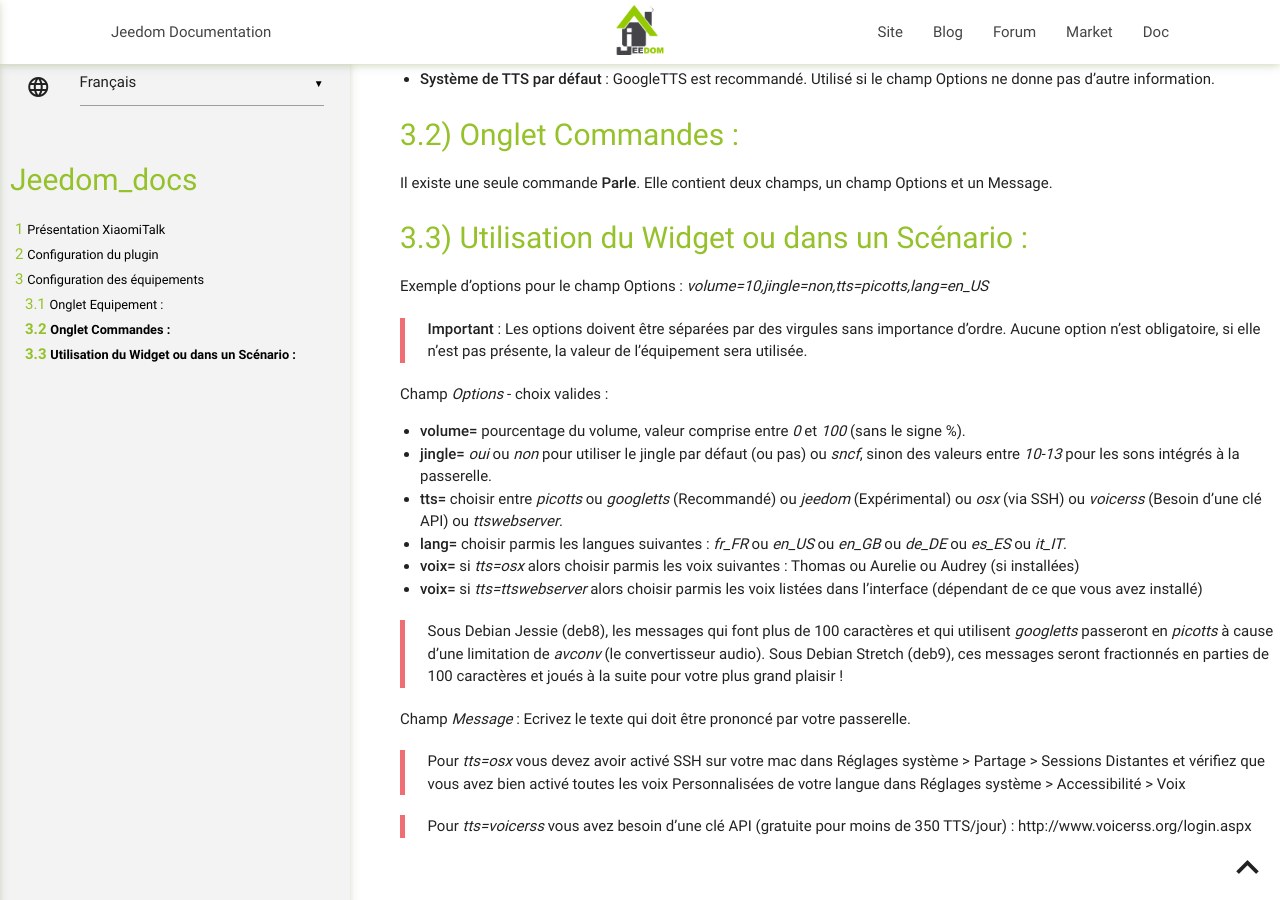
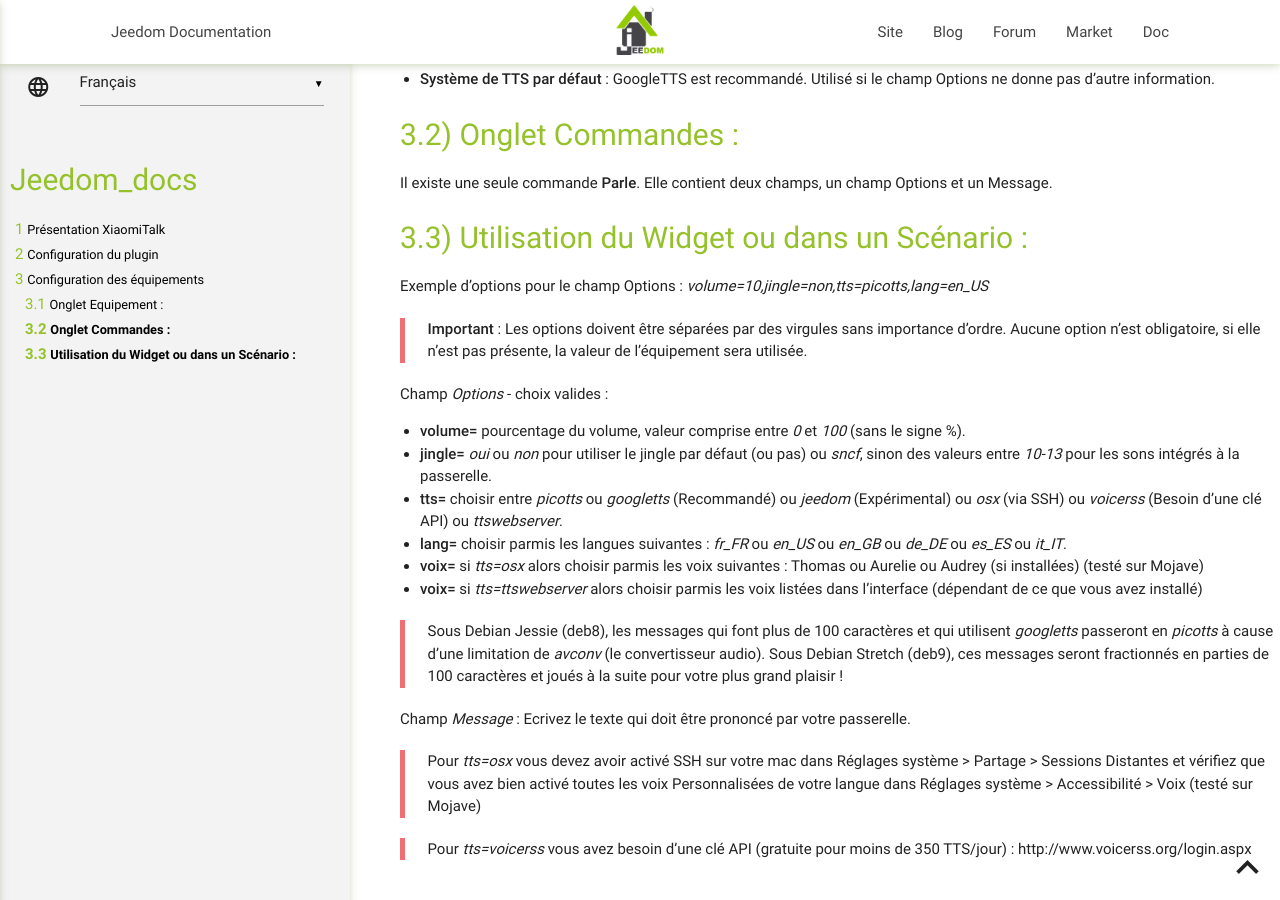
Before and after one commit to NebzHB/jeedom_docs, a Jekyll site: the page built from plugins/xiaomiTalk/fr_FR/index.md, in a window 1280 px wide and 900 px high, scrolled down 2174 px. Built offline with Jekyll 4.4.1, drawn with Linux system fonts in a browser that asks for light colours; our own code applies the rules of GitHub Pages for plain Markdown files.

Commit message:
Update index.md

```diff
--- a/plugins/xiaomiTalk/fr_FR/index.md
+++ b/plugins/xiaomiTalk/fr_FR/index.md
@@ -70,13 +70,13 @@
 -	**jingle=** *oui* ou *non* pour utiliser le jingle par défaut (ou pas) ou *sncf*, sinon des valeurs entre *10-13* pour les sons intégrés à la passerelle.
 -	**tts=** choisir entre *picotts* ou *googletts* (Recommandé) ou *jeedom* (Expérimental) ou *osx* (via SSH) ou *voicerss* (Besoin d'une clé API) ou *ttswebserver*.
 -	**lang=** choisir parmis les langues suivantes : *fr_FR* ou *en_US* ou *en_GB* ou *de_DE* ou *es_ES* ou *it_IT*.
-- **voix=** si *tts=osx* alors choisir parmis les voix suivantes : Thomas ou Aurelie ou Audrey (si installées)
+- **voix=** si *tts=osx* alors choisir parmis les voix suivantes : Thomas ou Aurelie ou Audrey (si installées)  (testé sur Mojave)
 - **voix=** si *tts=ttswebserver* alors choisir parmis les voix listées dans l'interface (dépendant de ce que vous avez installé)
 
 >Sous Debian Jessie (deb8), les messages qui font plus de 100 caractères et qui utilisent *googletts* passeront en *picotts* à cause d'une limitation de *avconv* (le convertisseur audio). Sous Debian Stretch (deb9), ces messages seront fractionnés en parties de 100 caractères et joués à la suite pour votre plus grand plaisir !
 
 Champ *Message* : Ecrivez le texte qui doit être prononcé par votre passerelle.
 
->Pour *tts=osx* vous devez avoir activé SSH sur votre mac dans Réglages système > Partage > Sessions Distantes et vérifiez que vous avez bien activé toutes les voix Personnalisées de votre langue dans Réglages système > Accessibilité > Voix
+>Pour *tts=osx* vous devez avoir activé SSH sur votre mac dans Réglages système > Partage > Sessions Distantes et vérifiez que vous avez bien activé toutes les voix Personnalisées de votre langue dans Réglages système > Accessibilité > Voix  (testé sur Mojave)
 
 >Pour *tts=voicerss* vous avez besoin d'une clé API (gratuite pour moins de 350 TTS/jour) : http://www.voicerss.org/login.aspx
```
